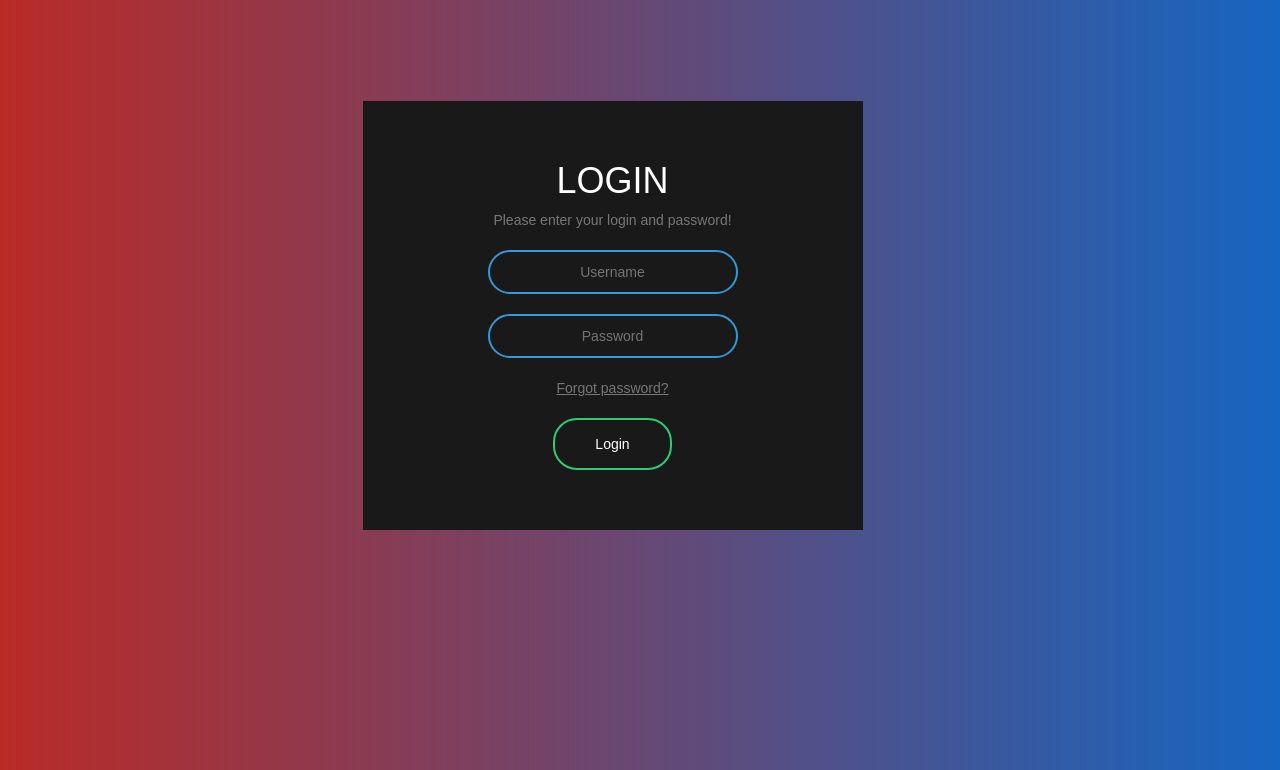
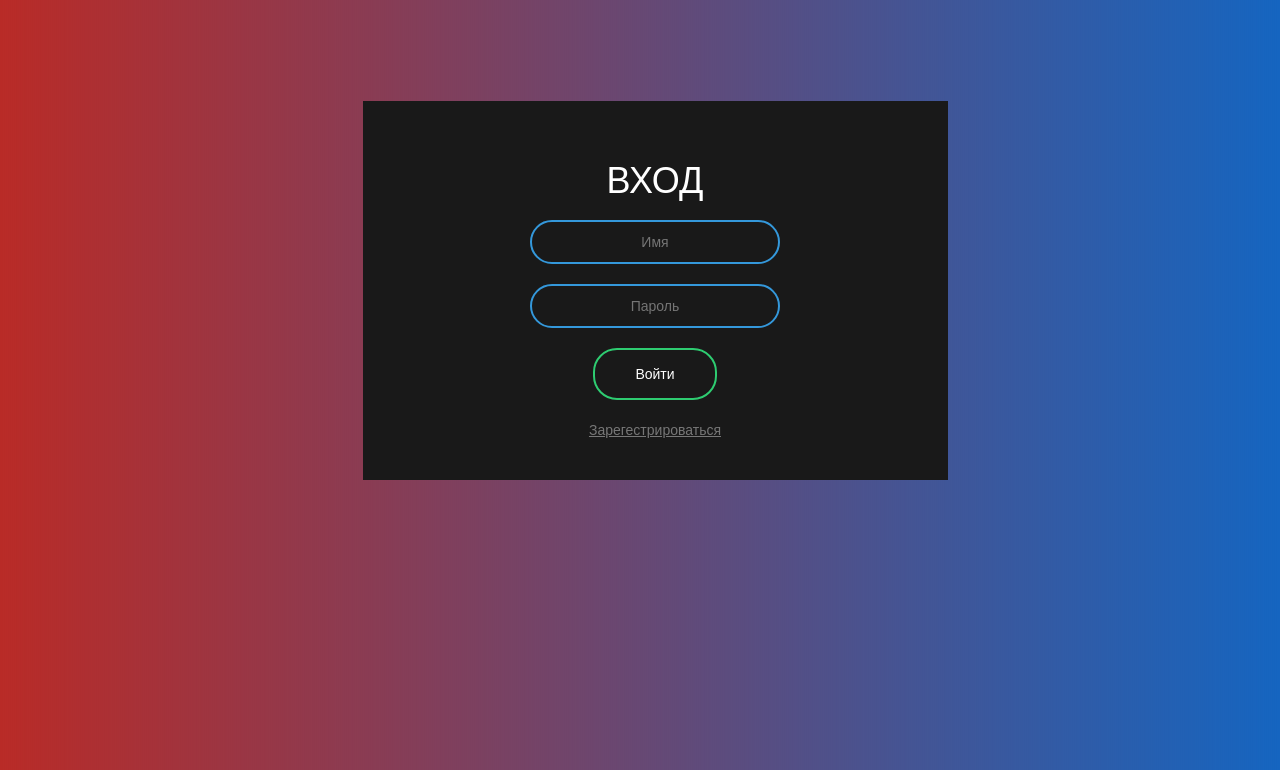
Before and after one commit to IvanSaratov/FlaskQuiz, a Flask app: page /auth/login in a window 1280 px wide. Shown: the top 770 px of the page. Run offline with Flask 2, Linux system fonts and the light colour scheme; some libraries are stand-ins or nearby versions.

Commit message:
Rework css and html auth templates

```diff
--- /dev/null
+++ b/app/auth/forms.py
@@ -0,0 +1,31 @@
+from flask_wtf import FlaskForm
+from wtforms import StringField, PasswordField, SubmitField
+from wtforms.validators import DataRequired, EqualTo, ValidationError, Email
+
+from app.models import User
+
+
+class LoginForm(FlaskForm):
+    username = StringField('Логин', validators=[DataRequired()])
+    password = PasswordField('Пароль', validators=[DataRequired()])
+    submit = SubmitField('Войти')
+
+
+class RegistrationForm(FlaskForm):
+    first_name = StringField('Имя', validators=[DataRequired()])
+    last_name = StringField('Фамилия', validators=[DataRequired()])
+    email = StringField('Почта', validators=[DataRequired(), Email()])
+    username = StringField('Логин', validators=[DataRequired()])
+    password = PasswordField('Пароль', validators=[DataRequired()])
+    password_check = PasswordField('Повторите пароль', validators=[DataRequired(), EqualTo('password')])
+    submit = SubmitField('Зарегистрироваться')
+
+    def validate_username(self, username):
+        user = User.query.filter_by(username=username.data).first()
+        if user is not None:
+            raise ValidationError('Такой логин уже зарегистрирован')
+
+    def validate_email(self, email):
+        email = User.query.filter_by(email=email.data).first()
+        if email is not None:
+            raise ValidationError('Такая почта уже зарегистрирована')
--- a/app/auth/routes.py
+++ b/app/auth/routes.py
@@ -1,29 +1,49 @@
-from flask import url_for, render_template
-from flask_login import current_user, logout_user
+from flask import url_for, render_template, flash, request
+from flask_login import current_user, logout_user, login_user
+from werkzeug.urls import url_parse
 from werkzeug.utils import redirect
 
+from app import db
 from app.auth import bp
+from app.auth.forms import RegistrationForm, LoginForm
+from app.models import User
 
 
 @bp.route('/login', methods=['GET', 'POST'])
 def login():
     if current_user.is_authenticated:
         return redirect(url_for('main.index'))
-    # form = LoginForm()
-    # if form.validate_on_submit():
-    #     user = User.query.filter_by(username=form.username.data).first()
-    #     if user is None or not user.check_password(form.password.data):
-    #         flash('Непарвильный логин или пароль')
-    #         return redirect(url_for('auth.login'))
-    #     login_user(user, remember=form.remember_me.data)
-    #     next_page = request.args.get('next')
-    #     if not next_page or url_parse(next_page).netloc != '':
-    #         next_page = url_for('main.index')
-    #     return redirect(next_page)
-    return render_template('auth/login.html', title="Вход")
+    form = LoginForm()
+    if form.validate_on_submit():
+        user = User.query.filter_by(username=form.username.data).first()
+        if user is None or not user.check_password(form.password.data):
+            flash('Непарвильный логин или пароль')
+            return redirect(url_for('auth.login'))
+        login_user(user)
+        next_page = request.args.get('next')
+        if not next_page or url_parse(next_page).netloc != '':
+            next_page = url_for('main.index')
+        return redirect(next_page)
+    return render_template('auth/login.html', title="Вход", form=form)
 
 
 @bp.route('/logout')
 def logout():
     logout_user()
     return redirect(url_for('auth.login'))
+
+
+@bp.route('/registration', methods=['GET', 'POST'])
+def registration():
+    if current_user.is_authenticated:
+        return redirect(url_for('main.index'))
+    form = RegistrationForm()
+    if form.validate_on_submit():
+        user = User(username=form.username.data, email=form.email.data, first_name=form.first_name.data,
+                    last_name=form.last_name.data, rating=0)
+        user.set_password(form.password.data)
+        db.session.add(user)
+        db.session.commit()
+        flash('Вы зарегистрировались!')
+        return redirect(url_for('auth.login'))
+    return render_template('auth/registration.html', title='Регистрация', form=form)
--- a/app/static/styles/login.css
+++ /dev/null
@@ -1,62 +0,0 @@
-.box {
-    width: 500px;
-    padding: 40px;
-    position: absolute;
-    top: 50%;
-    left: 50%;
-    background: #191919;;
-    text-align: center;
-    transition: 0.25s;
-    margin-top: 100px
-}
-
-.box input[type="text"],
-.box input[type="password"] {
-    border: 0;
-    background: none;
-    display: block;
-    margin: 20px auto;
-    text-align: center;
-    border: 2px solid #3498db;
-    padding: 10px 10px;
-    width: 250px;
-    outline: none;
-    color: white;
-    border-radius: 24px;
-    transition: 0.25s
-}
-
-.box h1 {
-    color: white;
-    text-transform: uppercase;
-    font-weight: 500
-}
-
-.box input[type="text"]:focus,
-.box input[type="password"]:focus {
-    width: 300px;
-    border-color: #2ecc71
-}
-
-.box input[type="submit"] {
-    border: 0;
-    background: none;
-    display: block;
-    margin: 20px auto;
-    text-align: center;
-    border: 2px solid #2ecc71;
-    padding: 14px 40px;
-    outline: none;
-    color: white;
-    border-radius: 24px;
-    transition: 0.25s;
-    cursor: pointer
-}
-
-.box input[type="submit"]:hover {
-    background: #2ecc71
-}
-
-.forgot {
-    text-decoration: underline
-}
--- a/app/static/styles/main.css
+++ b/app/static/styles/main.css
@@ -4,3 +4,60 @@ body {
     font-family: sans-serif;
     background: linear-gradient(to right, #b92b27, #1565c0)
 }
+
+.box {
+    width: 100%;
+    padding: 40px;
+    position: absolute;
+    top: 50%;
+    left: 50%;
+    background: #191919;;
+    text-align: center;
+    transition: 0.25s;
+    margin-top: 100px
+}
+
+.box .input_field {
+    border: 0;
+    background: none;
+    display: block;
+    margin: 20px auto;
+    text-align: center;
+    border: 2px solid #3498db;
+    padding: 10px 10px;
+    width: 250px;
+    outline: none;
+    color: white;
+    border-radius: 24px;
+    transition: 0.25s
+}
+
+.box h1 {
+    color: white;
+    text-transform: uppercase;
+    font-weight: 500
+}
+
+.box .input_field:focus {
+    width: 300px;
+    border-color: #2ecc71
+}
+
+.box .input_submit {
+    border: 0;
+    background: none;
+    display: block;
+    margin: 20px auto;
+    text-align: center;
+    border: 2px solid #2ecc71;
+    padding: 14px 40px;
+    outline: none;
+    color: white;
+    border-radius: 24px;
+    transition: 0.25s;
+    cursor: pointer
+}
+
+.box .input_submit:hover {
+    background: #2ecc71
+}
--- a/app/templates/auth/login.html
+++ b/app/templates/auth/login.html
@@ -4,21 +4,17 @@
     <div class="container">
         <div class="row">
             <div class="col-md-6">
-                <div class="card">
-                    <form onsubmit="event.preventDefault()" class="box">
-                        <h1>Login</h1>
-                        <p class="text-muted"> Please enter your login and password!</p>
-                        <input type="text" name="" placeholder="Username">
-                        <input type="password" name="" placeholder="Password">
-                        <a class="forgot text-muted" href="#">Forgot password?</a>
-                        <input type="submit" name="" value="Login" href="#">
-                    </form>
-                </div>
+                <form action="{{ url_for('auth.login') }}" method="post" role="form" class="box">
+                    <h1>Вход</h1>
+                    {{ form.hidden_tag() }}
+                    <input type="text" name="username" placeholder="Имя" class="input_field">
+                    <input type="password" name="password" placeholder="Пароль" class="input_field">
+                    <input type="submit" name="submit" value="Войти" class="input_submit">
+                    <a class="forgot text-muted"
+                       href="{{ url_for('auth.registration') }}"
+                       style="text-decoration: underline">Зарегестрироваться</a>
+                </form>
             </div>
         </div>
     </div>
 {% endblock %}
-
-{% block app_styles %}
-    <link rel="stylesheet" type="text/css" href="{{ url_for('static',filename='styles/login.css') }}">
-{% endblock %}
--- a/requirements.txt
+++ b/requirements.txt
@@ -1,12 +1,16 @@
 alembic==1.5.7
 click==7.1.2
+dnspython==2.1.0
 dominate==2.6.0
+email-validator==1.1.2
 Flask==1.1.2
 Flask-Bootstrap==3.3.7.1
 Flask-Login==0.5.0
 Flask-Migrate==2.7.0
 Flask-SQLAlchemy==2.5.1
+Flask-WTF==0.14.3
 greenlet==1.0.0
+idna==3.1
 itsdangerous==1.1.0
 Jinja2==2.11.3
 Mako==1.1.4
@@ -18,3 +22,4 @@ six==1.15.0
 SQLAlchemy==1.4.2
 visitor==0.1.3
 Werkzeug==1.0.1
+WTForms==2.3.3
```
Also changed, not shown: app/templates/auth/registration.html (added, +22 -0 lines).
